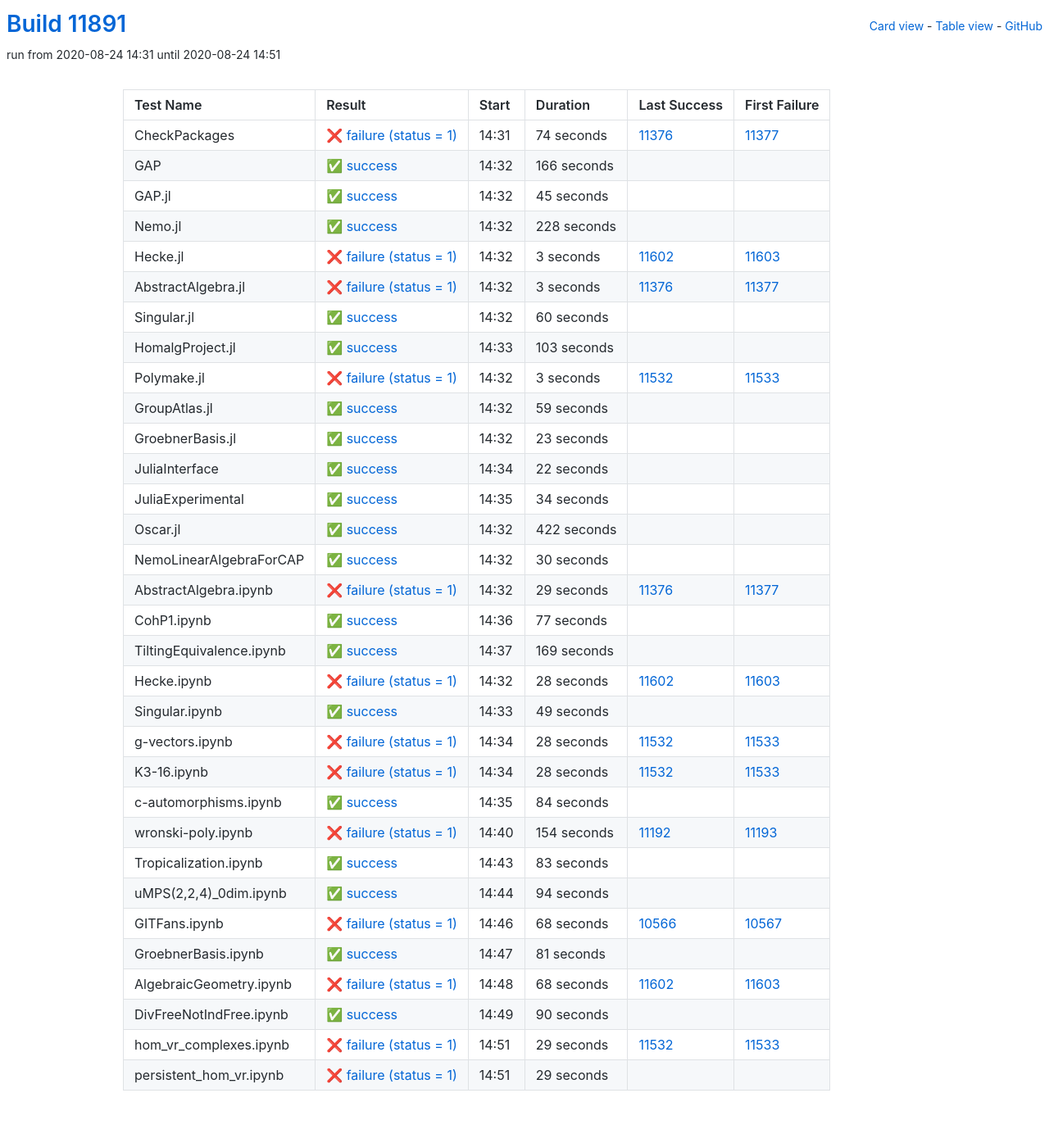
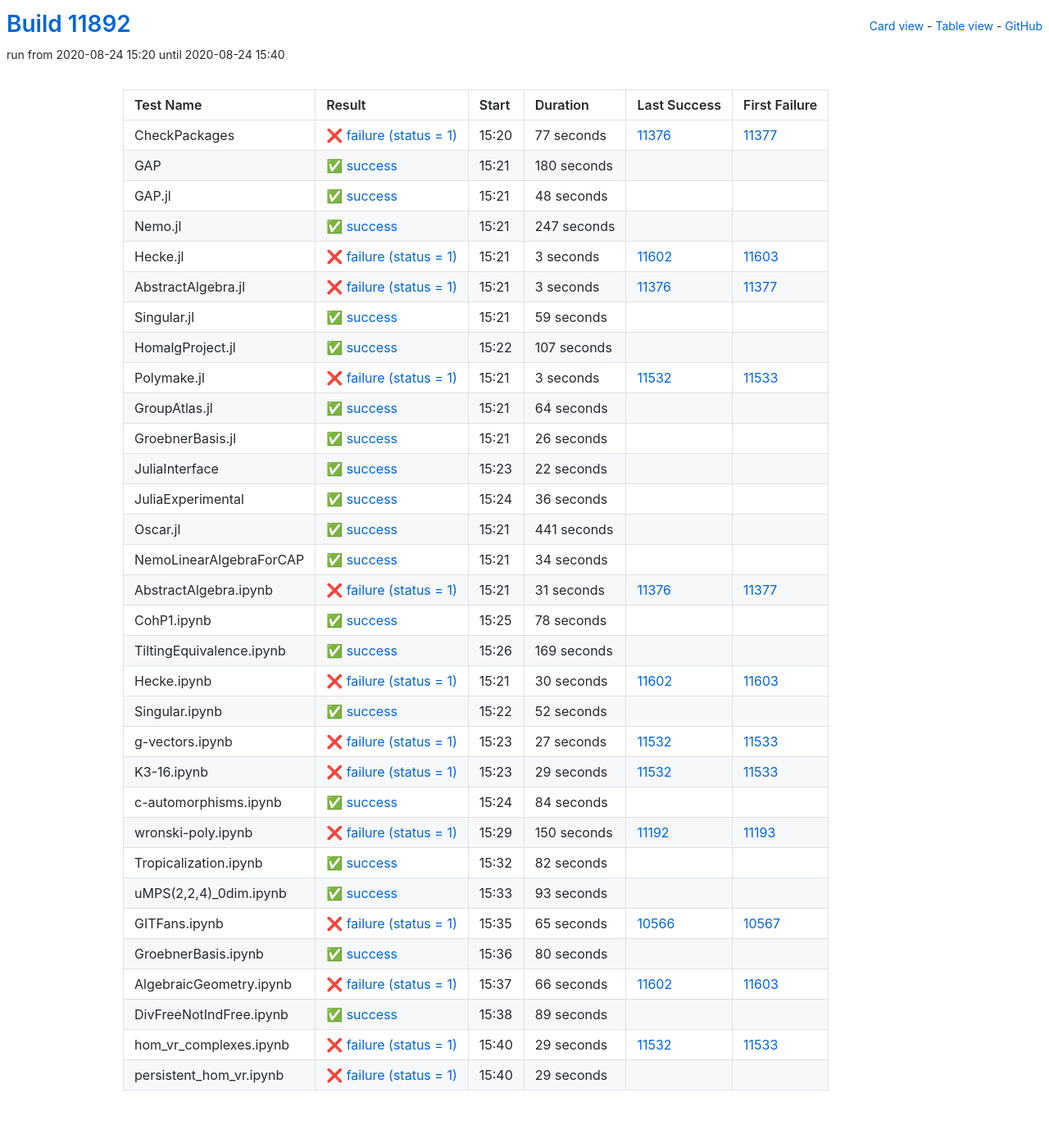
Before and after one commit to oscar-system/oscar-ci-status, a Jekyll site: the page built from table.html, in a window 1280 px wide. Shown: the whole page at 82% size. Built offline with Jekyll 4.4.1, drawn with Linux system fonts in a browser that asks for light colours.

Commit message:
Build #11892

```diff
--- a/_data/ci.yml
+++ b/_data/ci.yml
@@ -1,6 +1,6 @@
 ---
-build: 11891
-build_url: https://oscarci.mathematik.uni-kl.de/job/oscar/11891/
+build: 11892
+build_url: https://oscarci.mathematik.uni-kl.de/job/oscar/11892/
 job: oscar
 organization: oscar-system
 repo: oscar-ci-status
@@ -8,56 +8,56 @@
 tests:
 - name: CheckPackages
   id: checkpackages
-  log: https://oscarci.mathematik.uni-kl.de/job/oscar/11891/artifact/logs/build-11891/CheckPackages.log
-  start: 2020-08-24 14:31
+  log: https://oscarci.mathematik.uni-kl.de/job/oscar/11892/artifact/logs/build-11892/CheckPackages.log
+  start: 2020-08-24 15:20
   success: false
   exitcode: 1
   status: failure
-  duration: 74
+  duration: 77
   last_success: 11376
   last_success_url: https://oscarci.mathematik.uni-kl.de/job/oscar/11376/
   first_failure: 11377
   first_failure_url: https://oscarci.mathematik.uni-kl.de/job/oscar/11377/
 - name: GAP
   id: gap
-  log: https://oscarci.mathematik.uni-kl.de/job/oscar/11891/artifact/logs/build-11891/GAP.log
-  start: 2020-08-24 14:32
+  log: https://oscarci.mathematik.uni-kl.de/job/oscar/11892/artifact/logs/build-11892/GAP.log
+  start: 2020-08-24 15:21
   success: true
   exitcode: 0
   status: success
-  duration: 166
+  duration: 180
   last_success: false
   last_success_url:
   first_failure: false
   first_failure_url:
 - name: GAP.jl
   id: gap-jl
-  log: https://oscarci.mathematik.uni-kl.de/job/oscar/11891/artifact/logs/build-11891/GAP.jl.log
-  start: 2020-08-24 14:32
+  log: https://oscarci.mathematik.uni-kl.de/job/oscar/11892/artifact/logs/build-11892/GAP.jl.log
+  start: 2020-08-24 15:21
   success: true
   exitcode: 0
   status: success
-  duration: 45
+  duration: 48
   last_success: false
   last_success_url:
   first_failure: false
   first_failure_url:
 - name: Nemo.jl
   id: nemo-jl
-  log: https://oscarci.mathematik.uni-kl.de/job/oscar/11891/artifact/logs/build-11891/Nemo.jl.log
-  start: 2020-08-24 14:32
+  log: https://oscarci.mathematik.uni-kl.de/job/oscar/11892/artifact/logs/build-11892/Nemo.jl.log
+  start: 2020-08-24 15:21
   success: true
   exitcode: 0
   status: success
-  duration: 228
+  duration: 247
   last_success: false
   last_success_url:
   first_failure: false
   first_failure_url:
 - name: Hecke.jl
   id: hecke-jl
-  log: https://oscarci.mathematik.uni-kl.de/job/oscar/11891/artifact/logs/build-11891/Hecke.jl.log
-  start: 2020-08-24 14:32
+  log: https://oscarci.mathematik.uni-kl.de/job/oscar/11892/artifact/logs/build-11892/Hecke.jl.log
+  start: 2020-08-24 15:21
   success: false
   exitcode: 1
   status: failure
@@ -68,8 +68,8 @@
   first_failure_url: https://oscarci.mathematik.uni-kl.de/job/oscar/11603/
 - name: AbstractAlgebra.jl
   id: abstractalgebra-jl
-  log: https://oscarci.mathematik.uni-kl.de/job/oscar/11891/artifact/logs/build-11891/AbstractAlgebra.jl.log
-  start: 2020-08-24 14:32
+  log: https://oscarci.mathematik.uni-kl.de/job/oscar/11892/artifact/logs/build-11892/AbstractAlgebra.jl.log
+  start: 2020-08-24 15:21
   success: false
   exitcode: 1
   status: failure
@@ -80,32 +80,32 @@
   first_failure_url: https://oscarci.mathematik.uni-kl.de/job/oscar/11377/
 - name: Singular.jl
   id: singular-jl
-  log: https://oscarci.mathematik.uni-kl.de/job/oscar/11891/artifact/logs/build-11891/Singular.jl.log
-  start: 2020-08-24 14:32
+  log: https://oscarci.mathematik.uni-kl.de/job/oscar/11892/artifact/logs/build-11892/Singular.jl.log
+  start: 2020-08-24 15:21
   success: true
   exitcode: 0
   status: success
-  duration: 60
+  duration: 59
   last_success: false
   last_success_url:
   first_failure: false
   first_failure_url:
 - name: HomalgProject.jl
   id: homalgproject-jl
-  log: https://oscarci.mathematik.uni-kl.de/job/oscar/11891/artifact/logs/build-11891/HomalgProject.jl.log
-  start: 2020-08-24 14:33
+  log: https://oscarci.mathematik.uni-kl.de/job/oscar/11892/artifact/logs/build-11892/HomalgProject.jl.log
+  start: 2020-08-24 15:22
   success: true
   exitcode: 0
   status: success
-  duration: 103
+  duration: 107
   last_success: false
   last_success_url:
   first_failure: false
   first_failure_url:
 - name: Polymake.jl
   id: polymake-jl
-  log: https://oscarci.mathematik.uni-kl.de/job/oscar/11891/artifact/logs/build-11891/Polymake.jl.log
-  start: 2020-08-24 14:32
+  log: https://oscarci.mathematik.uni-kl.de/job/oscar/11892/artifact/logs/build-11892/Polymake.jl.log
+  start: 2020-08-24 15:21
   success: false
   exitcode: 1
   status: failure
@@ -116,32 +116,32 @@
   first_failure_url: https://oscarci.mathematik.uni-kl.de/job/oscar/11533/
 - name: GroupAtlas.jl
   id: groupatlas-jl
-  log: https://oscarci.mathematik.uni-kl.de/job/oscar/11891/artifact/logs/build-11891/GroupAtlas.jl.log
-  start: 2020-08-24 14:32
+  log: https://oscarci.mathematik.uni-kl.de/job/oscar/11892/artifact/logs/build-11892/GroupAtlas.jl.log
+  start: 2020-08-24 15:21
   success: true
   exitcode: 0
   status: success
-  duration: 59
+  duration: 64
   last_success: false
   last_success_url:
   first_failure: false
   first_failure_url:
 - name: GroebnerBasis.jl
   id: groebnerbasis-jl
-  log: https://oscarci.mathematik.uni-kl.de/job/oscar/11891/artifact/logs/build-11891/GroebnerBasis.jl.log
-  start: 2020-08-24 14:32
+  log: https://oscarci.mathematik.uni-kl.de/job/oscar/11892/artifact/logs/build-11892/GroebnerBasis.jl.log
+  start: 2020-08-24 15:21
   success: true
   exitcode: 0
   status: success
-  duration: 23
+  duration: 26
   last_success: false
   last_success_url:
   first_failure: false
   first_failure_url:
 - name: JuliaInterface
   id: juliainterface
-  log: https://oscarci.mathematik.uni-kl.de/job/oscar/11891/artifact/logs/build-11891/JuliaInterface.log
-  start: 2020-08-24 14:34
+  log: https://oscarci.mathematik.uni-kl.de/job/oscar/11892/artifact/logs/build-11892/JuliaInterface.log
+  start: 2020-08-24 15:23
   success: true
   exitcode: 0
   status: success
@@ -152,8 +152,32 @@
   first_failure_url:
 - name: JuliaExperimental
   id: juliaexperimental
-  log: https://oscarci.mathematik.uni-kl.de/job/oscar/11891/artifact/logs/build-11891/JuliaExperimental.log
-  start: 2020-08-24 14:35
+  log: https://oscarci.mathematik.uni-kl.de/job/oscar/11892/artifact/logs/build-11892/JuliaExperimental.log
+  start: 2020-08-24 15:24
+  success: true
+  exitcode: 0
+  status: success
+  duration: 36
+  last_success: false
+  last_success_url:
+  first_failure: false
+  first_failure_url:
+- name: Oscar.jl
+  id: oscar-jl
+  log: https://oscarci.mathematik.uni-kl.de/job/oscar/11892/artifact/logs/build-11892/Oscar.jl.log
+  start: 2020-08-24 15:21
+  success: true
+  exitcode: 0
+  status: success
+  duration: 441
+  last_success: false
+  last_success_url:
+  first_failure: false
+  first_failure_url:
+- name: NemoLinearAlgebraForCAP
+  id: nemolinearalgebraforcap
+  log: https://oscarci.mathematik.uni-kl.de/job/oscar/11892/artifact/logs/build-11892/NemoLinearAlgebraForCAP.log
+  start: 2020-08-24 15:21
   success: true
   exitcode: 0
   status: success
@@ -162,58 +186,34 @@
   last_success_url:
   first_failure: false
   first_failure_url:
-- name: Oscar.jl
-  id: oscar-jl
-  log: https://oscarci.mathematik.uni-kl.de/job/oscar/11891/artifact/logs/build-11891/Oscar.jl.log
-  start: 2020-08-24 14:32
-  success: true
-  exitcode: 0
-  status: success
-  duration: 422
-  last_success: false
-  last_success_url:
-  first_failure: false
-  first_failure_url:
-- name: NemoLinearAlgebraForCAP
-  id: nemolinearalgebraforcap
-  log: https://oscarci.mathematik.uni-kl.de/job/oscar/11891/artifact/logs/build-11891/NemoLinearAlgebraForCAP.log
-  start: 2020-08-24 14:32
-  success: true
-  exitcode: 0
-  status: success
-  duration: 30
-  last_success: false
-  last_success_url:
-  first_failure: false
-  first_failure_url:
 - name: AbstractAlgebra.ipynb
   id: abstractalgebra-ipynb
-  log: https://oscarci.mathematik.uni-kl.de/job/oscar/11891/artifact/logs/build-11891/AbstractAlgebra.ipynb.log
-  start: 2020-08-24 14:32
+  log: https://oscarci.mathematik.uni-kl.de/job/oscar/11892/artifact/logs/build-11892/AbstractAlgebra.ipynb.log
+  start: 2020-08-24 15:21
   success: false
   exitcode: 1
   status: failure
-  duration: 29
+  duration: 31
   last_success: 11376
   last_success_url: https://oscarci.mathematik.uni-kl.de/job/oscar/11376/
   first_failure: 11377
   first_failure_url: https://oscarci.mathematik.uni-kl.de/job/oscar/11377/
 - name: CohP1.ipynb
   id: cohp1-ipynb
-  log: https://oscarci.mathematik.uni-kl.de/job/oscar/11891/artifact/logs/build-11891/CohP1.ipynb.log
-  start: 2020-08-24 14:36
+  log: https://oscarci.mathematik.uni-kl.de/job/oscar/11892/artifact/logs/build-11892/CohP1.ipynb.log
+  start: 2020-08-24 15:25
   success: true
   exitcode: 0
   status: success
-  duration: 77
+  duration: 78
   last_success: false
   last_success_url:
   first_failure: false
   first_failure_url:
 - name: TiltingEquivalence.ipynb
   id: tiltingequivalence-ipynb
-  log: https://oscarci.mathematik.uni-kl.de/job/oscar/11891/artifact/logs/build-11891/TiltingEquivalence.ipynb.log
-  start: 2020-08-24 14:37
+  log: https://oscarci.mathematik.uni-kl.de/job/oscar/11892/artifact/logs/build-11892/TiltingEquivalence.ipynb.log
+  start: 2020-08-24 15:26
   success: true
   exitcode: 0
   status: success
@@ -224,56 +224,56 @@
   first_failure_url:
 - name: Hecke.ipynb
   id: hecke-ipynb
-  log: https://oscarci.mathematik.uni-kl.de/job/oscar/11891/artifact/logs/build-11891/Hecke.ipynb.log
-  start: 2020-08-24 14:32
+  log: https://oscarci.mathematik.uni-kl.de/job/oscar/11892/artifact/logs/build-11892/Hecke.ipynb.log
+  start: 2020-08-24 15:21
   success: false
   exitcode: 1
   status: failure
-  duration: 28
+  duration: 30
   last_success: 11602
   last_success_url: https://oscarci.mathematik.uni-kl.de/job/oscar/11602/
   first_failure: 11603
   first_failure_url: https://oscarci.mathematik.uni-kl.de/job/oscar/11603/
 - name: Singular.ipynb
   id: singular-ipynb
-  log: https://oscarci.mathematik.uni-kl.de/job/oscar/11891/artifact/logs/build-11891/Singular.ipynb.log
-  start: 2020-08-24 14:33
+  log: https://oscarci.mathematik.uni-kl.de/job/oscar/11892/artifact/logs/build-11892/Singular.ipynb.log
+  start: 2020-08-24 15:22
   success: true
   exitcode: 0
   status: success
-  duration: 49
+  duration: 52
   last_success: false
   last_success_url:
   first_failure: false
   first_failure_url:
 - name: g-vectors.ipynb
   id: g-vectors-ipynb
-  log: https://oscarci.mathematik.uni-kl.de/job/oscar/11891/artifact/logs/build-11891/g-vectors.ipynb.log
-  start: 2020-08-24 14:34
+  log: https://oscarci.mathematik.uni-kl.de/job/oscar/11892/artifact/logs/build-11892/g-vectors.ipynb.log
+  start: 2020-08-24 15:23
   success: false
   exitcode: 1
   status: failure
-  duration: 28
+  duration: 27
   last_success: 11532
   last_success_url: https://oscarci.mathematik.uni-kl.de/job/oscar/11532/
   first_failure: 11533
   first_failure_url: https://oscarci.mathematik.uni-kl.de/job/oscar/11533/
 - name: K3-16.ipynb
   id: k3-16-ipynb
-  log: https://oscarci.mathematik.uni-kl.de/job/oscar/11891/artifact/logs/build-11891/K3-16.ipynb.log
-  start: 2020-08-24 14:34
+  log: https://oscarci.mathematik.uni-kl.de/job/oscar/11892/artifact/logs/build-11892/K3-16.ipynb.log
+  start: 2020-08-24 15:23
   success: false
   exitcode: 1
   status: failure
-  duration: 28
+  duration: 29
   last_success: 11532
   last_success_url: https://oscarci.mathematik.uni-kl.de/job/oscar/11532/
   first_failure: 11533
   first_failure_url: https://oscarci.mathematik.uni-kl.de/job/oscar/11533/
 - name: c-automorphisms.ipynb
   id: c-automorphisms-ipynb
-  log: https://oscarci.mathematik.uni-kl.de/job/oscar/11891/artifact/logs/build-11891/c-automorphisms.ipynb.log
-  start: 2020-08-24 14:35
+  log: https://oscarci.mathematik.uni-kl.de/job/oscar/11892/artifact/logs/build-11892/c-automorphisms.ipynb.log
+  start: 2020-08-24 15:24
   success: true
   exitcode: 0
   status: success
@@ -284,92 +284,92 @@
   first_failure_url:
 - name: wronski-poly.ipynb
   id: wronski-poly-ipynb
-  log: https://oscarci.mathematik.uni-kl.de/job/oscar/11891/artifact/logs/build-11891/wronski-poly.ipynb.log
-  start: 2020-08-24 14:40
+  log: https://oscarci.mathematik.uni-kl.de/job/oscar/11892/artifact/logs/build-11892/wronski-poly.ipynb.log
+  start: 2020-08-24 15:29
   success: false
   exitcode: 1
   status: failure
-  duration: 154
+  duration: 150
   last_success: 11192
   last_success_url: https://oscarci.mathematik.uni-kl.de/job/oscar/11192/
   first_failure: 11193
   first_failure_url: https://oscarci.mathematik.uni-kl.de/job/oscar/11193/
 - name: Tropicalization.ipynb
   id: tropicalization-ipynb
-  log: https://oscarci.mathematik.uni-kl.de/job/oscar/11891/artifact/logs/build-11891/Tropicalization.ipynb.log
-  start: 2020-08-24 14:43
+  log: https://oscarci.mathematik.uni-kl.de/job/oscar/11892/artifact/logs/build-11892/Tropicalization.ipynb.log
+  start: 2020-08-24 15:32
   success: true
   exitcode: 0
   status: success
-  duration: 83
+  duration: 82
   last_success: false
   last_success_url:
   first_failure: false
   first_failure_url:
 - name: uMPS(2,2,4)_0dim.ipynb
   id: umps-2-2-4-0dim-ipynb
-  log: https://oscarci.mathematik.uni-kl.de/job/oscar/11891/artifact/logs/build-11891/uMPS-2-2-4-_0dim.ipynb.log
-  start: 2020-08-24 14:44
+  log: https://oscarci.mathematik.uni-kl.de/job/oscar/11892/artifact/logs/build-11892/uMPS-2-2-4-_0dim.ipynb.log
+  start: 2020-08-24 15:33
   success: true
   exitcode: 0
   status: success
-  duration: 94
+  duration: 93
   last_success: false
   last_success_url:
   first_failure: false
   first_failure_url:
 - name: GITFans.ipynb
   id: gitfans-ipynb
-  log: https://oscarci.mathematik.uni-kl.de/job/oscar/11891/artifact/logs/build-11891/GITFans.ipynb.log
-  start: 2020-08-24 14:46
+  log: https://oscarci.mathematik.uni-kl.de/job/oscar/11892/artifact/logs/build-11892/GITFans.ipynb.log
+  start: 2020-08-24 15:35
   success: false
   exitcode: 1
   status: failure
-  duration: 68
+  duration: 65
   last_success: 10566
   last_success_url: https://oscarci.mathematik.uni-kl.de/job/oscar/10566/
   first_failure: 10567
   first_failure_url: https://oscarci.mathematik.uni-kl.de/job/oscar/10567/
 - name: GroebnerBasis.ipynb
   id: groebnerbasis-ipynb
-  log: https://oscarci.mathematik.uni-kl.de/job/oscar/11891/artifact/logs/build-11891/GroebnerBasis.ipynb.log
-  start: 2020-08-24 14:47
+  log: https://oscarci.mathematik.uni-kl.de/job/oscar/11892/artifact/logs/build-11892/GroebnerBasis.ipynb.log
+  start: 2020-08-24 15:36
   success: true
   exitcode: 0
   status: success
-  duration: 81
+  duration: 80
   last_success: false
   last_success_url:
   first_failure: false
   first_failure_url:
 - name: AlgebraicGeometry.ipynb
   id: algebraicgeometry-ipynb
-  log: https://oscarci.mathematik.uni-kl.de/job/oscar/11891/artifact/logs/build-11891/AlgebraicGeometry.ipynb.log
-  start: 2020-08-24 14:48
+  log: https://oscarci.mathematik.uni-kl.de/job/oscar/11892/artifact/logs/build-11892/AlgebraicGeometry.ipynb.log
+  start: 2020-08-24 15:37
   success: false
   exitcode: 1
   status: failure
-  duration: 68
+  duration: 66
   last_success: 11602
   last_success_url: https://oscarci.mathematik.uni-kl.de/job/oscar/11602/
   first_failure: 11603
   first_failure_url: https://oscarci.mathematik.uni-kl.de/job/oscar/11603/
 - name: DivFreeNotIndFree.ipynb
   id: divfreenotindfree-ipynb
-  log: https://oscarci.mathematik.uni-kl.de/job/oscar/11891/artifact/logs/build-11891/DivFreeNotIndFree.ipynb.log
-  start: 2020-08-24 14:49
+  log: https://oscarci.mathematik.uni-kl.de/job/oscar/11892/artifact/logs/build-11892/DivFreeNotIndFree.ipynb.log
+  start: 2020-08-24 15:38
   success: true
   exitcode: 0
   status: success
-  duration: 90
+  duration: 89
   last_success: false
   last_success_url:
   first_failure: false
   first_failure_url:
 - name: hom_vr_complexes.ipynb
   id: hom-vr-complexes-ipynb
-  log: https://oscarci.mathematik.uni-kl.de/job/oscar/11891/artifact/logs/build-11891/hom_vr_complexes.ipynb.log
-  start: 2020-08-24 14:51
+  log: https://oscarci.mathematik.uni-kl.de/job/oscar/11892/artifact/logs/build-11892/hom_vr_complexes.ipynb.log
+  start: 2020-08-24 15:40
   success: false
   exitcode: 1
   status: failure
@@ -380,8 +380,8 @@
   first_failure_url: https://oscarci.mathematik.uni-kl.de/job/oscar/11533/
 - name: persistent_hom_vr.ipynb
   id: persistent-hom-vr-ipynb
-  log: https://oscarci.mathematik.uni-kl.de/job/oscar/11891/artifact/logs/build-11891/persistent_hom_vr.ipynb.log
-  start: 2020-08-24 14:51
+  log: https://oscarci.mathematik.uni-kl.de/job/oscar/11892/artifact/logs/build-11892/persistent_hom_vr.ipynb.log
+  start: 2020-08-24 15:40
   success: false
   exitcode: 1
   status: failure
```
Also changed, not shown: README.md.
